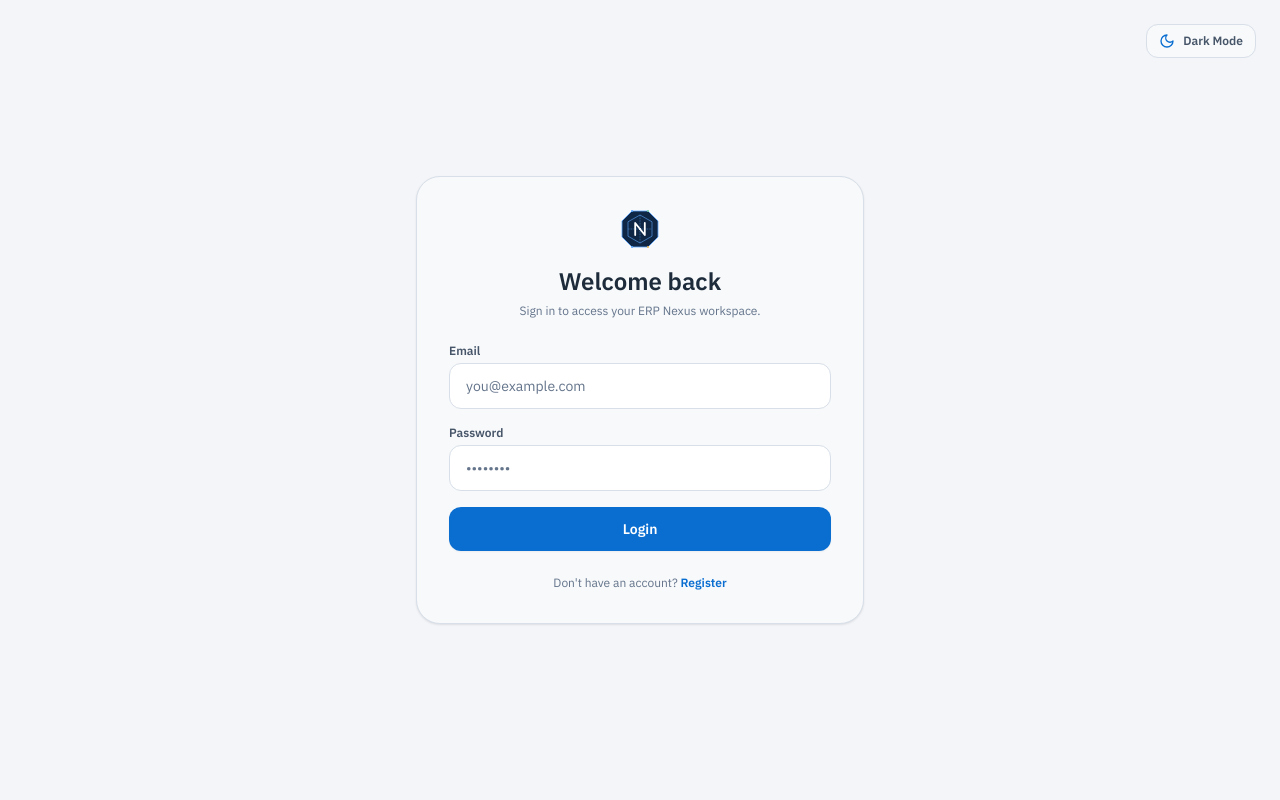
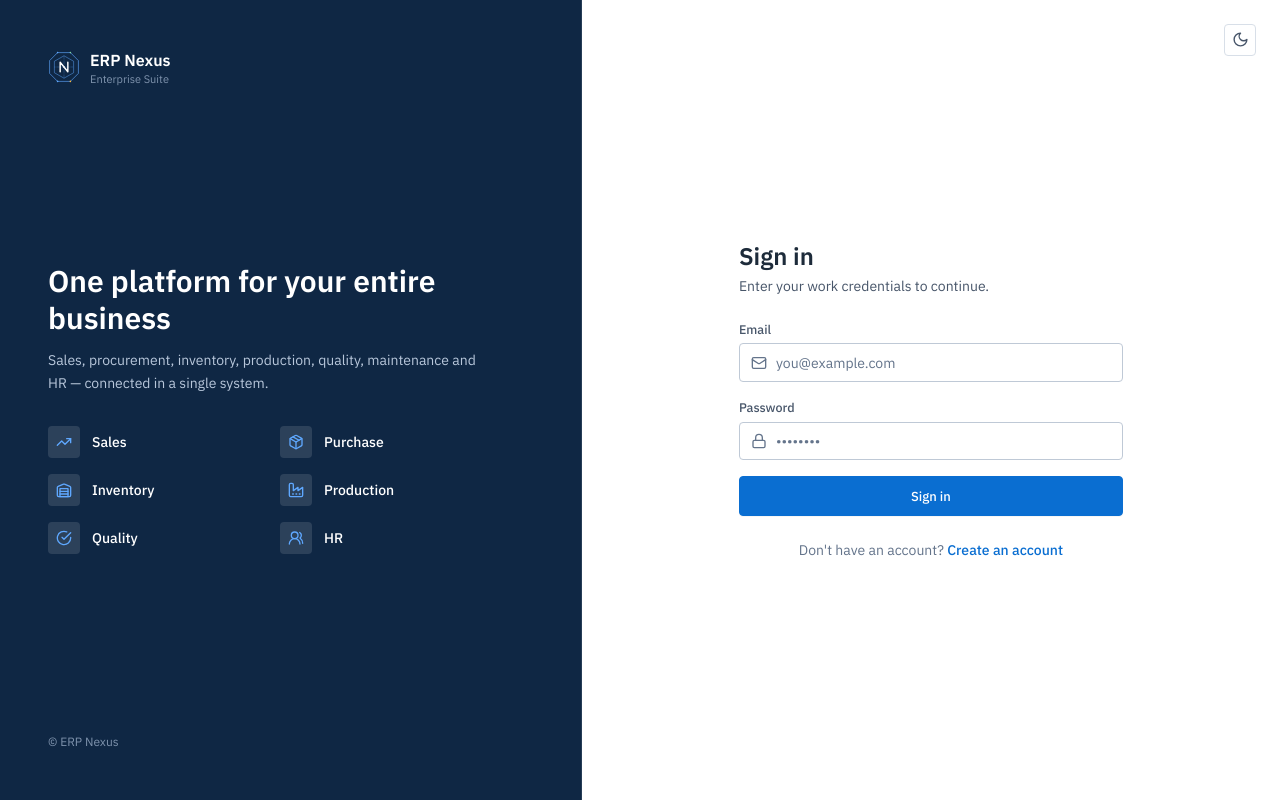
Before and after one commit to tejaspatel2255/ERP-System, a React (Vite) app in the folder frontend/: page /login in a window 1280 px wide. Built offline with nearby package versions, Linux system fonts and the light colour scheme; no server answers.

Commit message:
enterprise phase 5

```diff
--- a/frontend/src/pages/LoginPage.jsx
+++ b/frontend/src/pages/LoginPage.jsx
@@ -2,7 +2,20 @@ import React, { useState } from 'react';
 import { useNavigate, Link } from 'react-router-dom';
 import { useAuth } from '../context/AuthContext';
 import { useTheme } from '../context/ThemeContext';
-import { Clock, Sun, Moon } from 'lucide-react';
+import {
+  Sun,
+  Moon,
+  Mail,
+  Lock,
+  AlertCircle,
+  Clock,
+  TrendingUp,
+  Package,
+  Warehouse,
+  Factory,
+  CheckCircle,
+  Users2
+} from 'lucide-react';
 
 import Logo from '../components/Logo';
 
@@ -36,83 +49,147 @@ export default function LoginPage() {
     }
   };
 
+  const platformModules = [
+    { label: 'Sales', icon: TrendingUp },
+    { label: 'Purchase', icon: Package },
+    { label: 'Inventory', icon: Warehouse },
+    { label: 'Production', icon: Factory },
+    { label: 'Quality', icon: CheckCircle },
+    { label: 'HR', icon: Users2 }
+  ];
+
   return (
-    <div className="relative flex min-h-screen items-center justify-center bg-bg-primary px-4 text-text-primary transition-colors duration-200">
+    <div className="min-h-screen lg:grid lg:grid-cols-[minmax(0,5fr)_minmax(0,6fr)] bg-bg-primary text-text-primary">
+      {/* LEFT: Navy Enterprise Showcase Panel (hidden below lg) */}
+      <div className="hidden lg:flex flex-col justify-between p-12 shell-bg border-r border-[var(--shell-border)]">
+        <div>
+          <Logo onDark={true} size="md" />
+        </div>
+
+        <div className="my-auto py-8">
+          <h1 className="text-3xl font-semibold text-white leading-tight">
+            One platform for your entire business
+          </h1>
+          <p className="mt-3 text-sm text-[var(--shell-text)] max-w-md leading-relaxed">
+            Sales, procurement, inventory, production, quality, maintenance and HR — connected in a single system.
+          </p>
+
+          <div className="mt-8 grid grid-cols-2 gap-4 max-w-md">
+            {platformModules.map((item) => {
+              const Icon = item.icon;
+              return (
+                <div key={item.label} className="flex items-center gap-3">
+                  <div className="w-8 h-8 rounded grid place-items-center bg-[var(--shell-bg-active)] text-[var(--shell-accent)] shrink-0">
+                    <Icon size={16} />
+                  </div>
+                  <span className="text-sm font-medium text-white">{item.label}</span>
+                </div>
+              );
+            })}
+          </div>
+        </div>
+
+        <div>
+          <span className="text-xs text-[var(--shell-muted)]">© ERP Nexus</span>
+        </div>
+      </div>
+
+      {/* RIGHT: Login Form Column */}
+      <div className="relative flex min-h-screen items-center justify-center bg-bg-card p-6 sm:p-12">
         {/* Top Right Theme Toggle */}
         <button
           onClick={toggleTheme}
           title={isDark ? 'Switch to Light Mode' : 'Switch to Dark Mode'}
-        className="absolute top-6 right-6 flex items-center gap-2 rounded-xl border border-border-color bg-bg-secondary px-3 py-2 text-xs font-semibold text-text-secondary hover:text-text-primary shadow-xs transition-all"
+          className="btn btn-ghost btn-icon btn-sm absolute top-6 right-6"
+          aria-label="Toggle theme"
         >
-        {isDark ? <Sun size={16} className="text-amber-400" /> : <Moon size={16} className="text-accent-primary" />}
-        <span>{isDark ? 'Light' : 'Dark'} Mode</span>
+          {isDark ? <Sun size={17} className="text-amber-400" /> : <Moon size={17} />}
         </button>
 
-      <div className="w-full max-w-md rounded-3xl border border-border-color bg-bg-secondary p-8 shadow-brand transition-all">
-        <div className="text-center">
-          <div className="flex justify-center mb-4">
-            <Logo size="lg" showText={false} />
-          </div>
-          <h1 className="text-2xl font-black text-text-primary">Welcome back</h1>
-          <p className="mt-1.5 text-xs text-text-muted">Sign in to access your ERP Nexus workspace.</p>
+        <div className="w-full max-w-sm">
+          {/* Logo on smaller screens */}
+          <div className="lg:hidden mb-6 flex justify-center">
+            <Logo size="md" />
           </div>
 
+          <div>
+            <h2 className="text-2xl font-semibold text-text-primary">Sign in</h2>
+            <p className="mt-1 text-sm text-text-secondary">
+              Enter your work credentials to continue.
+            </p>
+          </div>
+
+          {/* Pending Approval Alert */}
           {pendingApproval && (
-          <div className="mt-6 rounded-2xl border border-warning-border bg-warning-bg p-4 text-warning-text">
-            <div className="flex items-center gap-2.5 font-semibold text-sm">
-              <Clock size={18} className="shrink-0" />
-              <span>Account Pending Approval</span>
+            <div className="mt-5 rounded-md border border-[var(--warning-border)] bg-[var(--warning-bg)] p-3.5 text-[var(--warning-text)] text-sm flex gap-2.5">
+              <Clock size={18} className="shrink-0 mt-0.5" />
+              <div>
+                <div className="font-semibold text-xs">Account pending approval</div>
+                <div className="text-xs mt-1 leading-relaxed opacity-95">
+                  Your account has been created and is pending administrator review and role assignment. You will be able to log in once access is granted.
                 </div>
-            <p className="mt-2 text-xs leading-relaxed opacity-90">
-              Your account has been created and is pending administrator review and role assignment. You will be able to log in once access is granted.
-            </p>
+              </div>
+            </div>
+          )}
+
+          {/* Error Alert */}
+          {error && !pendingApproval && (
+            <div className="mt-5 rounded-md border border-[var(--danger-border)] bg-[var(--danger-bg)] px-3.5 py-2.5 text-sm text-[var(--danger-text)] flex items-center gap-2">
+              <AlertCircle size={16} className="shrink-0" />
+              <span className="text-xs font-medium">{error}</span>
             </div>
           )}
 
           <form onSubmit={handleSubmit} className="mt-6 space-y-4">
             <div>
-            <label className="mb-1 block text-xs font-semibold text-text-secondary">Email</label>
+              <label className="field-label">Email</label>
+              <div className="relative">
+                <div className="pointer-events-none absolute inset-y-0 left-0 flex items-center pl-3 text-text-muted">
+                  <Mail size={16} />
+                </div>
                 <input
                   type="email"
                   value={email}
                   onChange={(e) => setEmail(e.target.value)}
-              className="w-full rounded-xl border border-border-color bg-bg-card px-4 py-3 text-sm text-text-primary placeholder:text-text-muted focus:border-accent-primary transition-colors"
+                  className="field pl-9"
                   placeholder="you@example.com"
                   required
                 />
               </div>
+            </div>
+
             <div>
-            <label className="mb-1 block text-xs font-semibold text-text-secondary">Password</label>
+              <label className="field-label">Password</label>
+              <div className="relative">
+                <div className="pointer-events-none absolute inset-y-0 left-0 flex items-center pl-3 text-text-muted">
+                  <Lock size={16} />
+                </div>
                 <input
                   type="password"
                   value={password}
                   onChange={(e) => setPassword(e.target.value)}
-              className="w-full rounded-xl border border-border-color bg-bg-card px-4 py-3 text-sm text-text-primary placeholder:text-text-muted focus:border-accent-primary transition-colors"
+                  className="field pl-9"
                   placeholder="••••••••"
                   required
                 />
               </div>
-
-          {error && !pendingApproval && (
-            <div className="rounded-xl border border-danger-border bg-danger-bg px-4 py-3 text-xs font-semibold text-danger-text">
-              {error}
             </div>
-          )}
 
             <button
               type="submit"
               disabled={loading}
-            className="w-full rounded-xl bg-accent-primary px-4 py-3 font-semibold text-sm text-white shadow-sm hover:opacity-95 disabled:cursor-not-allowed disabled:opacity-70 transition-all"
+              className="btn btn-primary w-full min-h-[40px] mt-2"
             >
-            {loading ? 'Signing in...' : 'Login'}
+              {loading ? 'Signing in…' : 'Sign in'}
             </button>
           </form>
 
-        <div className="mt-6 text-center text-xs text-text-muted">
+          <div className="mt-6 text-center text-sm text-text-muted">
             Don't have an account?{' '}
-          <Link to="/register" className="font-semibold text-accent-primary hover:underline">
-            Register
+            <Link to="/register" className="text-accent-primary hover:underline font-medium">
+              Create an account
             </Link>
+          </div>
         </div>
       </div>
     </div>
--- a/frontend/src/pages/RegisterPage.jsx
+++ b/frontend/src/pages/RegisterPage.jsx
@@ -1,14 +1,13 @@
 import React, { useState } from 'react';
-import { useNavigate, Link } from 'react-router-dom';
+import { Link } from 'react-router-dom';
 import { registerUser } from '../api/authApi';
 import { useTheme } from '../context/ThemeContext';
 import toast from 'react-hot-toast';
-import { Clock, Sun, Moon } from 'lucide-react';
+import { Clock, Sun, Moon, AlertCircle, Mail, Lock, User } from 'lucide-react';
 
 import Logo from '../components/Logo';
 
 export default function RegisterPage() {
-  const navigate = useNavigate();
   const { isDark, toggleTheme } = useTheme();
   const [name, setName] = useState('');
   const [email, setEmail] = useState('');
@@ -45,24 +44,24 @@ export default function RegisterPage() {
 
   if (isSubmitted) {
     return (
-      <div className="relative flex min-h-screen items-center justify-center bg-bg-primary px-4 text-text-primary transition-colors duration-200">
-        <div className="w-full max-w-md rounded-3xl border border-warning-border bg-bg-secondary p-8 text-center shadow-brand">
-          <div className="mx-auto mb-4 flex h-14 w-14 items-center justify-center rounded-full bg-warning-bg text-warning-text">
-            <Clock size={32} />
+      <div className="relative flex min-h-screen items-center justify-center bg-bg-primary px-4 py-10 text-text-primary">
+        <div className="sheet w-full max-w-md p-6 sm:p-8 text-center">
+          <div className="mx-auto mb-4 flex h-12 w-12 items-center justify-center rounded-full bg-[var(--warning-bg)] text-[var(--warning-text)] border border-[var(--warning-border)]">
+            <Clock size={24} />
           </div>
-          <h1 className="text-2xl font-black text-text-primary">Registration Pending Approval</h1>
-          <p className="mt-3 text-xs text-text-secondary leading-relaxed">
+          <h1 className="text-xl font-semibold text-text-primary">Registration pending approval</h1>
+          <p className="mt-2 text-sm text-text-secondary leading-relaxed">
             Your account for <span className="font-semibold text-accent-primary">{email}</span> has been created successfully.
           </p>
-          <div className="mt-4 rounded-2xl border border-warning-border bg-warning-bg p-4 text-left text-xs text-warning-text">
+          <div className="mt-4 rounded-md border border-[var(--warning-border)] bg-[var(--warning-bg)] p-3 text-left text-xs text-[var(--warning-text)] leading-relaxed">
             An administrator must review your registration and assign a role to your account before you can access ERP modules.
           </div>
           <div className="mt-6">
             <Link
               to="/login"
-              className="inline-block w-full rounded-xl bg-accent-primary px-4 py-3 text-sm font-semibold text-white transition hover:opacity-95 shadow-sm"
+              className="btn btn-primary w-full min-h-[38px]"
             >
-              Return to Login
+              Return to sign in
             </Link>
           </div>
         </div>
@@ -71,90 +70,126 @@ export default function RegisterPage() {
   }
 
   return (
-    <div className="relative flex min-h-screen items-center justify-center bg-bg-primary px-4 text-text-primary transition-colors duration-200">
+    <div className="relative min-h-screen bg-bg-primary py-10 px-4 text-text-primary flex flex-col justify-center">
       {/* Top Right Theme Toggle */}
       <button
         onClick={toggleTheme}
         title={isDark ? 'Switch to Light Mode' : 'Switch to Dark Mode'}
-        className="absolute top-6 right-6 flex items-center gap-2 rounded-xl border border-border-color bg-bg-secondary px-3 py-2 text-xs font-semibold text-text-secondary hover:text-text-primary shadow-xs transition-all"
+        className="btn btn-ghost btn-icon btn-sm absolute top-6 right-6"
+        aria-label="Toggle theme"
       >
-        {isDark ? <Sun size={16} className="text-amber-400" /> : <Moon size={16} className="text-accent-primary" />}
-        <span>{isDark ? 'Light' : 'Dark'} Mode</span>
+        {isDark ? <Sun size={17} className="text-amber-400" /> : <Moon size={17} />}
       </button>
 
-      <div className="w-full max-w-md rounded-3xl border border-border-color bg-bg-secondary p-8 shadow-brand transition-all">
-        <div className="text-center">
-          <div className="flex justify-center mb-4">
-            <Logo size="lg" showText={false} />
-          </div>
-          <h1 className="text-2xl font-black text-text-primary">Create account</h1>
-          <p className="mt-1.5 text-xs text-text-muted">Get started with your ERP Nexus workspace.</p>
+      <div className="sheet w-full max-w-2xl mx-auto p-6 sm:p-8">
+        <div className="flex flex-col items-center text-center mb-6">
+          <Logo size="md" />
+          <h1 className="text-2xl font-semibold text-text-primary mt-4">Create your account</h1>
+          <p className="mt-1 text-sm text-text-secondary">
+            Get started with your ERP Nexus workspace.
+          </p>
         </div>
 
-        <form onSubmit={handleSubmit} className="mt-6 space-y-4">
+        {error && (
+          <div className="mb-6 rounded-md border border-[var(--danger-border)] bg-[var(--danger-bg)] px-3.5 py-2.5 text-sm text-[var(--danger-text)] flex items-center gap-2">
+            <AlertCircle size={16} className="shrink-0" />
+            <span className="text-xs font-medium">{error}</span>
+          </div>
+        )}
+
+        <form onSubmit={handleSubmit} className="space-y-6">
+          {/* Section: Personal Details */}
           <div>
-            <label className="mb-1 block text-xs font-semibold text-text-secondary">Full Name</label>
+            <h3 className="text-sm font-semibold text-text-primary">Personal details</h3>
+            <div className="dim-line mt-2 mb-4" />
+            <div className="grid sm:grid-cols-2 gap-4">
+              <div className="sm:col-span-2">
+                <label className="field-label">Full name</label>
+                <div className="relative">
+                  <div className="pointer-events-none absolute inset-y-0 left-0 flex items-center pl-3 text-text-muted">
+                    <User size={16} />
+                  </div>
                   <input
                     type="text"
                     value={name}
                     onChange={(e) => setName(e.target.value)}
-              className="w-full rounded-xl border border-border-color bg-bg-card px-4 py-3 text-sm text-text-primary placeholder:text-text-muted focus:border-accent-primary transition-colors"
+                    className="field pl-9"
                     placeholder="John Doe"
                     required
                   />
                 </div>
-          <div>
-            <label className="mb-1 block text-xs font-semibold text-text-secondary">Email Address</label>
+              </div>
+              <div className="sm:col-span-2">
+                <label className="field-label">Work email</label>
+                <div className="relative">
+                  <div className="pointer-events-none absolute inset-y-0 left-0 flex items-center pl-3 text-text-muted">
+                    <Mail size={16} />
+                  </div>
                   <input
                     type="email"
                     value={email}
                     onChange={(e) => setEmail(e.target.value)}
-              className="w-full rounded-xl border border-border-color bg-bg-card px-4 py-3 text-sm text-text-primary placeholder:text-text-muted focus:border-accent-primary transition-colors"
-              placeholder="you@example.com"
+                    className="field pl-9"
+                    placeholder="you@company.com"
                     required
                   />
                 </div>
+              </div>
+            </div>
+          </div>
+
+          {/* Section: Account Credentials */}
           <div>
-            <label className="mb-1 block text-xs font-semibold text-text-secondary">Password</label>
+            <h3 className="text-sm font-semibold text-text-primary">Account credentials</h3>
+            <div className="dim-line mt-2 mb-4" />
+            <div className="grid sm:grid-cols-2 gap-4">
+              <div>
+                <label className="field-label">Password</label>
+                <div className="relative">
+                  <div className="pointer-events-none absolute inset-y-0 left-0 flex items-center pl-3 text-text-muted">
+                    <Lock size={16} />
+                  </div>
                   <input
                     type="password"
                     value={password}
                     onChange={(e) => setPassword(e.target.value)}
-              className="w-full rounded-xl border border-border-color bg-bg-card px-4 py-3 text-sm text-text-primary placeholder:text-text-muted focus:border-accent-primary transition-colors"
+                    className="field pl-9"
                     placeholder="••••••••"
                     required
                   />
                 </div>
+              </div>
               <div>
-            <label className="mb-1 block text-xs font-semibold text-text-secondary">Confirm Password</label>
+                <label className="field-label">Confirm password</label>
+                <div className="relative">
+                  <div className="pointer-events-none absolute inset-y-0 left-0 flex items-center pl-3 text-text-muted">
+                    <Lock size={16} />
+                  </div>
                   <input
                     type="password"
                     value={confirmPassword}
                     onChange={(e) => setConfirmPassword(e.target.value)}
-              className="w-full rounded-xl border border-border-color bg-bg-card px-4 py-3 text-sm text-text-primary placeholder:text-text-muted focus:border-accent-primary transition-colors"
+                    className="field pl-9"
                     placeholder="••••••••"
                     required
                   />
                 </div>
-
-          {error && (
-            <div className="rounded-xl border border-danger-border bg-danger-bg px-4 py-3 text-xs font-semibold text-danger-text">
-              {error}
               </div>
-          )}
+            </div>
+          </div>
 
           <button
             type="submit"
             disabled={loading}
-            className="w-full rounded-xl bg-accent-primary px-4 py-3 font-semibold text-sm text-white shadow-sm hover:opacity-95 disabled:cursor-not-allowed disabled:opacity-70 transition-all"
+            className="btn btn-primary w-full min-h-[40px]"
           >
-            {loading ? 'Registering...' : 'Register'}
+            {loading ? 'Creating account…' : 'Create account'}
           </button>
         </form>
 
-        <div className="mt-6 text-center text-xs text-text-muted">
+        <div className="mt-6 text-center text-sm text-text-muted">
           Already have an account?{' '}
-          <Link to="/login" className="font-semibold text-accent-primary hover:underline">
+          <Link to="/login" className="text-accent-primary hover:underline font-medium">
             Sign in
           </Link>
         </div>
```
Lines whose indentation alone changed are shown as unchanged.
